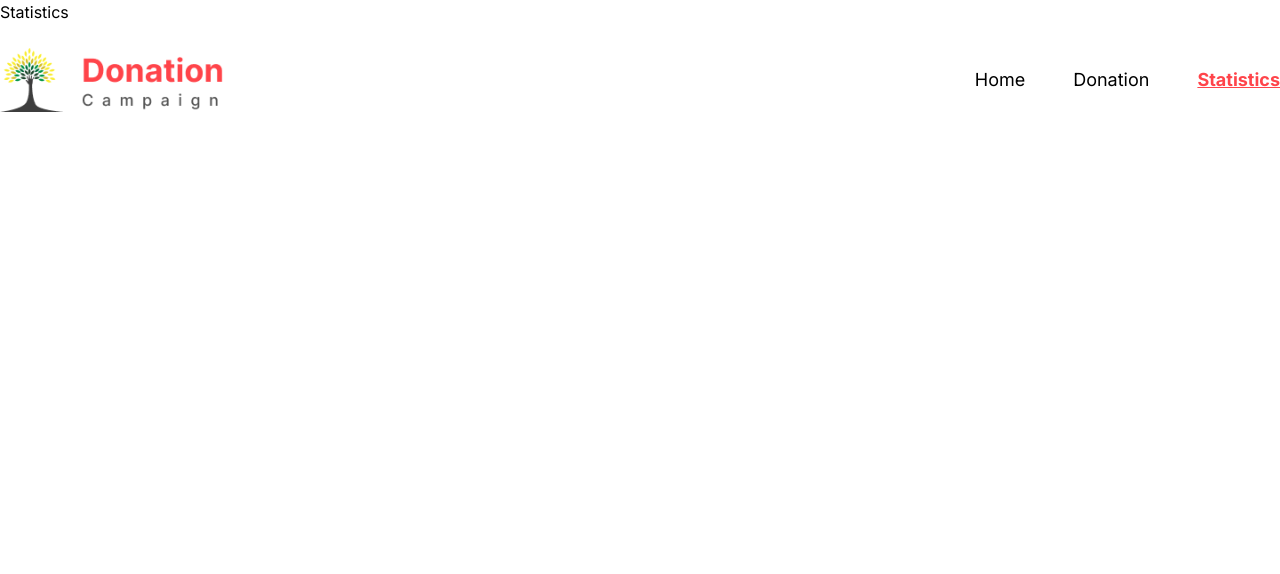
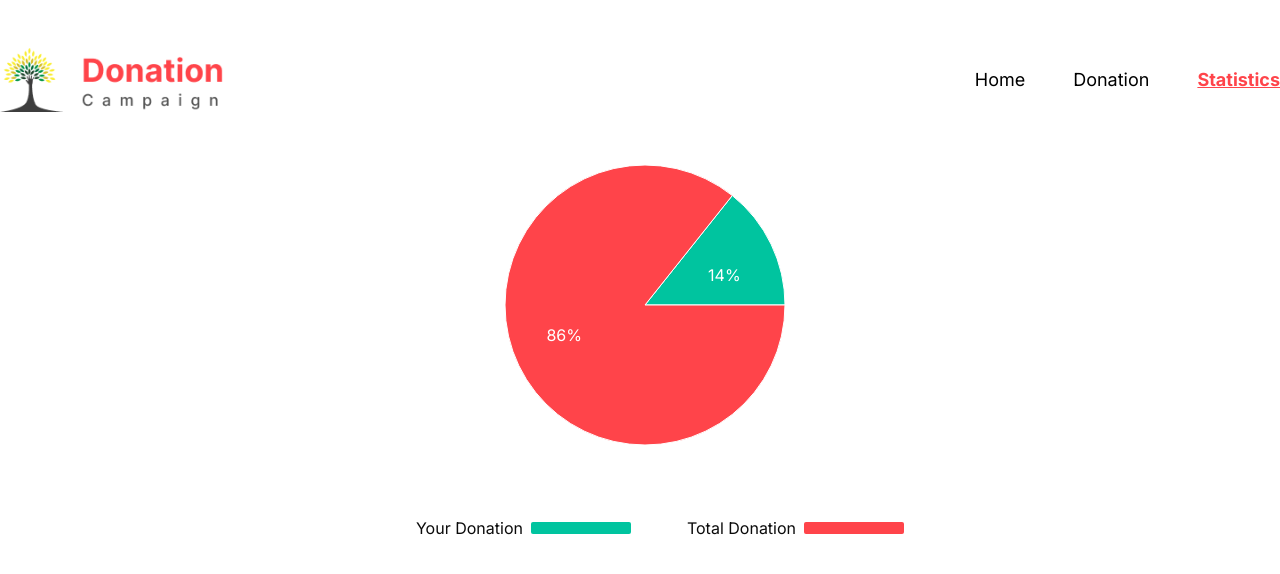
Before and after one commit to masud-rana44/donation-campaign, a React (Vite) app: page /statistics in a window 1280 px wide. Shown: the top 574 px of the page. Built offline with nearby package versions, Linux system fonts and the light colour scheme.

Commit message:
Implemented statistics page

```diff
--- a/package.json
+++ b/package.json
@@ -17,6 +17,7 @@
     "react-dom": "^18.2.0",
     "react-hot-toast": "^2.4.1",
     "react-router-dom": "^6.16.0",
+    "recharts": "^2.8.0",
     "sort-by": "^1.2.0"
   },
   "devDependencies": {
--- a/src/pages/Statistics.jsx
+++ b/src/pages/Statistics.jsx
@@ -1,5 +1,83 @@
+import { Cell, Pie, PieChart, ResponsiveContainer } from "recharts";
+import useData from "../hooks/useData.js";
+import useLocalStorage from "../hooks/useLocalStorage.js";
+
+const COLORS = ["#00C49F", "#FF444A"];
+
+const RADIAN = Math.PI / 180;
+const renderCustomizedLabel = ({
+  cx,
+  cy,
+  midAngle,
+  innerRadius,
+  outerRadius,
+  percent,
+}) => {
+  const radius = innerRadius + (outerRadius - innerRadius) * 0.5;
+  const x = cx + radius * Math.cos(-midAngle * RADIAN);
+  const y = cy + radius * Math.sin(-midAngle * RADIAN);
+
+  return (
+    <text
+      x={x}
+      y={y}
+      fill="white"
+      textAnchor={x > cx ? "start" : "end"}
+      dominantBaseline="central"
+    >
+      {`${(percent * 100).toFixed(0)}%`}
+    </text>
+  );
+};
+
 const Statistics = () => {
-  return <div>Statistics</div>;
+  const allData = useData();
+  const donatedData = useLocalStorage([], "donatedIds");
+
+  const data = [
+    {
+      name: "Your Donation",
+      value: donatedData.length,
+    },
+    {
+      name: "Total Donation",
+      value: allData.length,
+    },
+  ];
+
+  return (
+    <div className="min-h-screen flex flex-col items-center">
+      {/* <ResponsiveContainer height="100%" width="100%"> */}
+      <PieChart width={500} height={500}>
+        <Pie
+          data={data}
+          cx={250}
+          cy={300}
+          labelLine={false}
+          label={renderCustomizedLabel}
+          outerRadius={140}
+          fill="#8884d8"
+          dataKey="value"
+        >
+          {data.map((entry, index) => (
+            <Cell key={`cell-${index}`} fill={COLORS[index % COLORS.length]} />
+          ))}
+        </Pie>
+      </PieChart>
+      {/* </ResponsiveContainer> */}
+
+      <div className="flex gap-4 items-center">
+        <div className="flex items-center gap-2">
+          <dir className="text-[#0B0B0B] font-lg">Your Donation</dir>
+          <span className="block h-[12px] w-[100px] bg-[#00C49F] rounded-[2px]"></span>
+        </div>
+        <div className="flex items-center gap-2">
+          <dir className="text-[#0B0B0B] font-lg">Total Donation</dir>
+          <span className="block h-[12px] w-[100px] bg-[#FF444A] rounded-[2px]"></span>
+        </div>
+      </div>
+    </div>
+  );
 };
 
 export default Statistics;
```
Also changed, not shown: 1 other file (tests, documents, lock files or other folders).
